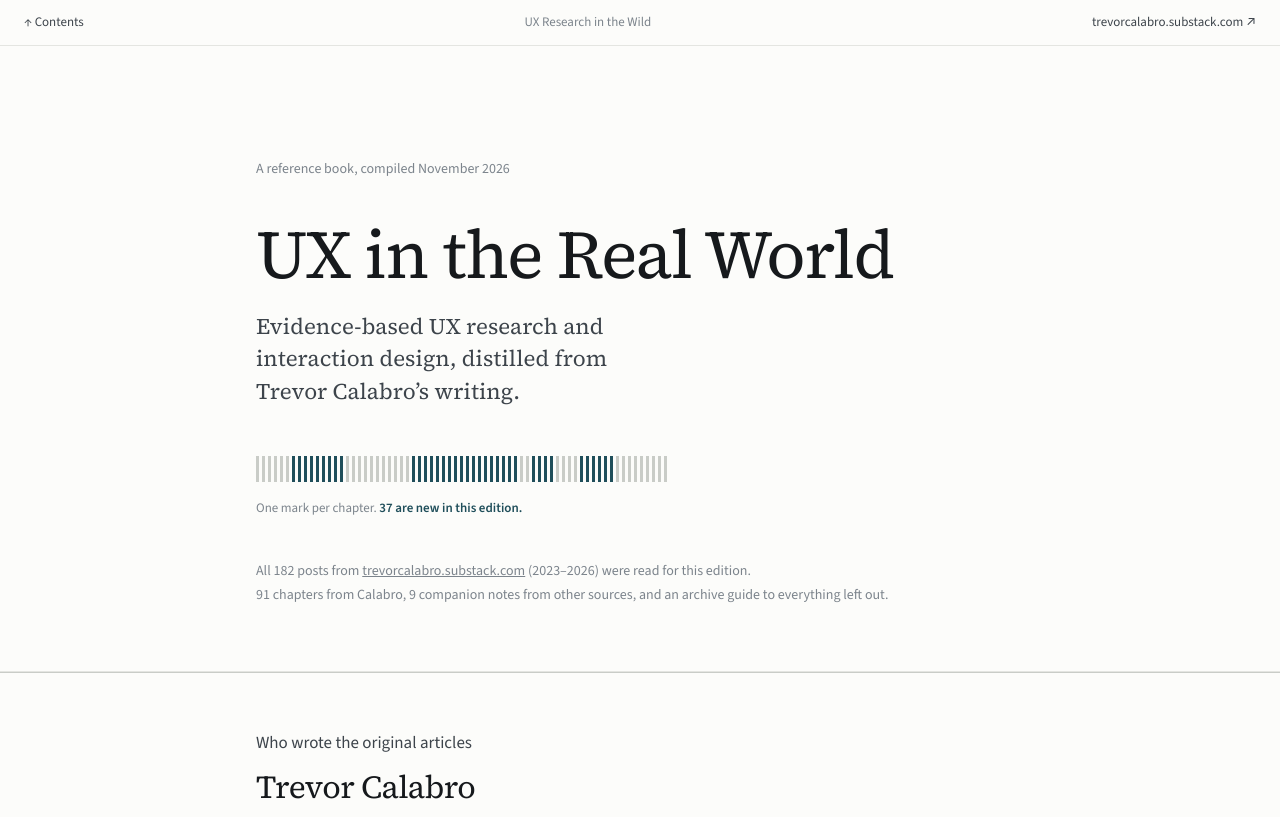
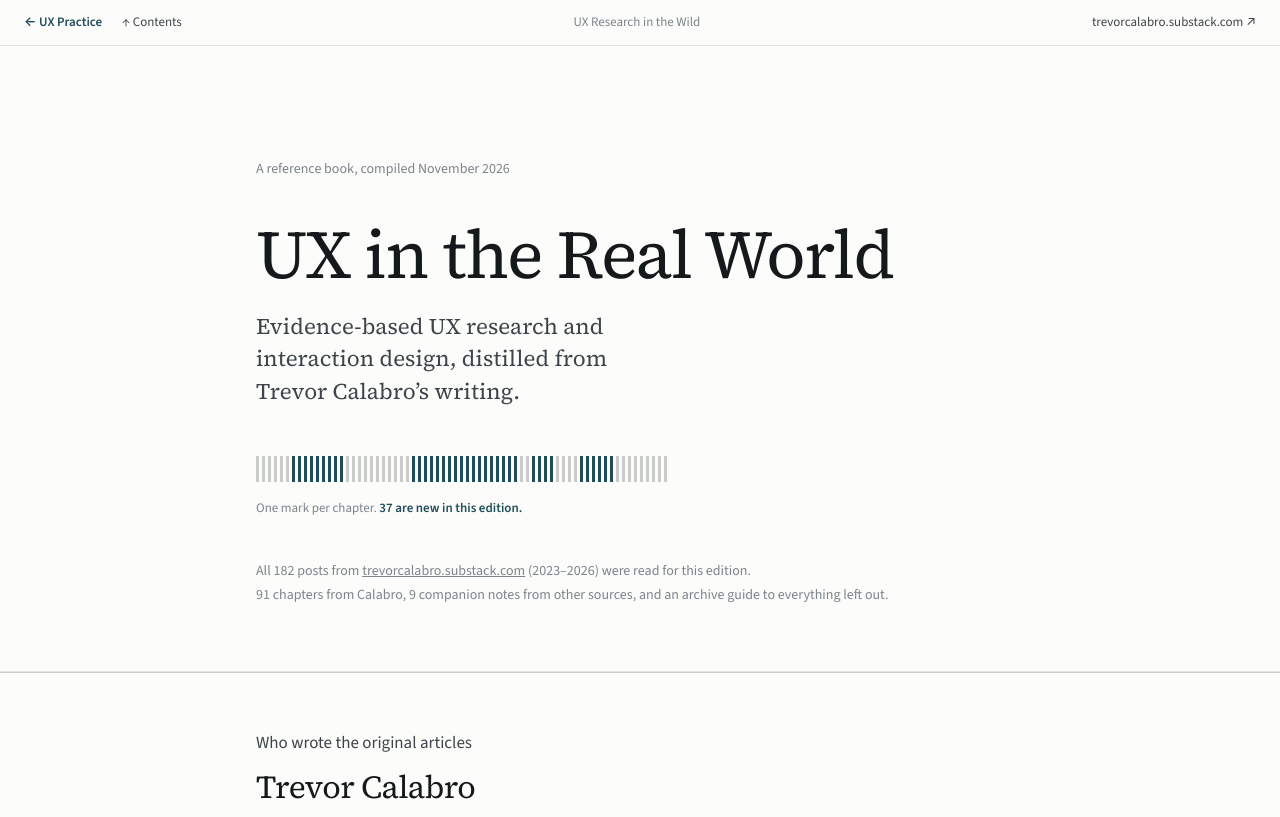
Before and after one commit to Olia-D/ux-practice, a plain HTML site: page book/ux-research-in-the-wild.html in a window 1280 px wide. Shown: the top 817 px of the page. Drawn offline with nearby package versions, Linux system fonts and the light colour scheme.

Commit message:
Book: back-to-app link in the sticky nav; open the book in the same tab
The link shows only when the book is served from the app (…/book/*.html over
http), so the downloaded copy stays standalone.

Co-Authored-By: Claude Opus 5.5 <noreply@anthropic.com>
Claude-Session: https://claude.ai/code/session_01DmPDUuA31ZiAWED6ufwA7F

```diff
--- a/app.js
+++ b/app.js
@@ -581,7 +581,7 @@
         '<h1>Library</h1><p class="sub">Read online or download the book and the Claude skills.</p>' +
         '<div class="card lib-item"><p class="lib-kicker">Book</p><h2 class="lib-title">' + esc(b.title) + '</h2>' +
         '<p class="note">' + esc(b.blurb) + '</p>' +
-        '<div class="row lib-actions"><a class="btn small" href="' + esc(b.read) + '" target="_blank" rel="noopener">Read</a>' +
+        '<div class="row lib-actions"><a class="btn small" href="' + esc(b.read) + '">Read</a>' +
         dlBtn(b.download, 'Download HTML', 'secondary') + dlBtn(b.zip, 'Download zip', 'ghost') + '</div></div>';
       html += '<div class="row between lib-head"><h2>Claude skills</h2>' + dlBtn(L.all, 'Download all', 'secondary') + '</div>' +
         '<a class="card tile lib-guide" href="#/library/guide"><b>How to install and use the skills</b><span class="chev">→</span></a>';
--- a/book/ux-research-in-the-wild.html
+++ b/book/ux-research-in-the-wild.html
@@ -292,12 +292,19 @@
 .compare-table td:last-child { color: var(--ink-soft); min-width: 14rem; }
 
 </style>
+<script>try{if(/^https?:$/.test(location.protocol)&&/\/book\/[^\/]+\.html$/.test(location.pathname))document.documentElement.classList.add('in-app')}catch(e){}</script>
+<style>
+  .nav-left { display: flex; gap: 1.25rem; align-items: baseline; }
+  .nav-app { display: none; }
+  html.in-app .nav-app { display: inline; color: var(--accent) !important; font-weight: 600; }
+  @media (max-width: 40rem) { html.in-app .nav-bar > a[target] { display: none; } html.in-app .nav-title { display: none; } }
+</style>
 </head>
 <body>
 
 <!-- NAV -->
 <nav class="nav-bar">
-  <a href="#toc">↑ Contents</a>
+  <span class="nav-left"><a class="nav-app" href="../#/">← UX Practice</a><a href="#toc">↑ Contents</a></span>
   <span class="nav-title">UX Research in the Wild</span>
   <a href="https://trevorcalabro.substack.com" target="_blank">trevorcalabro.substack.com ↗</a>
 </nav>
```
Also changed, not shown: 1 other file.
